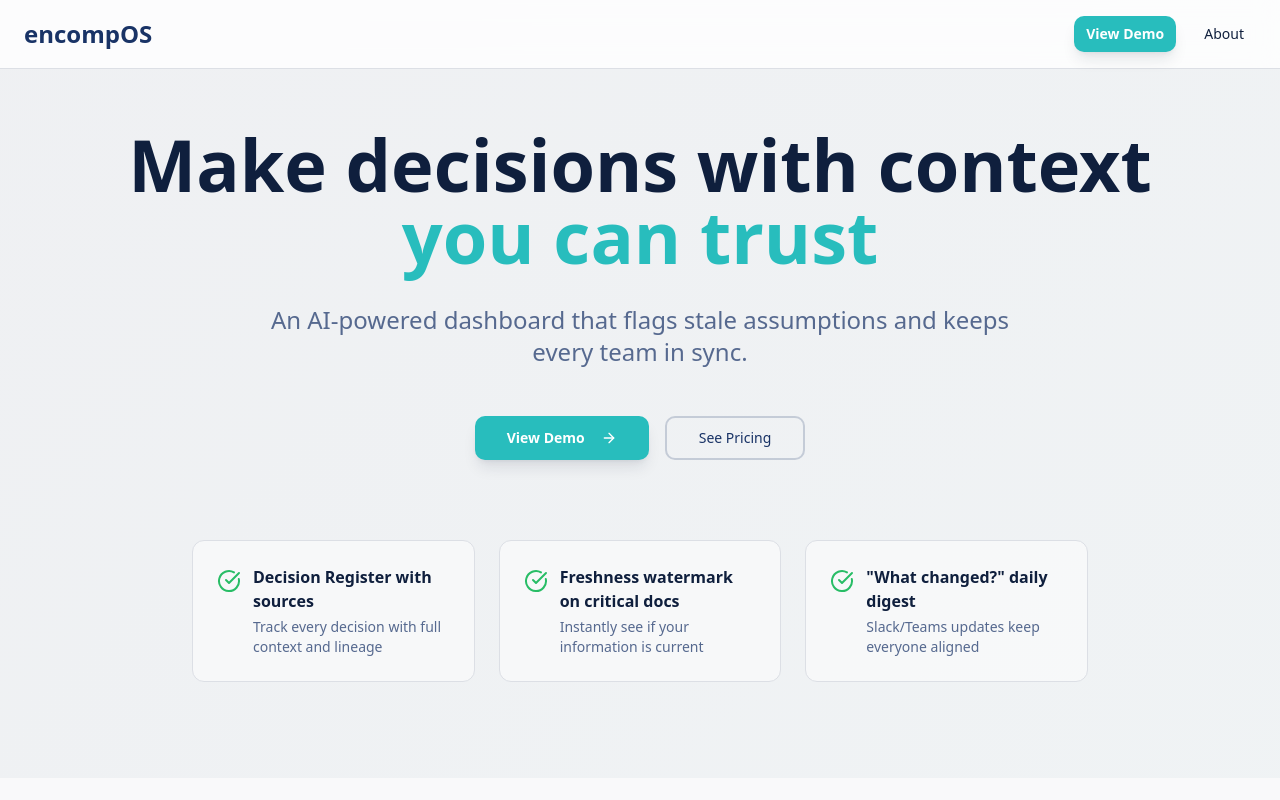
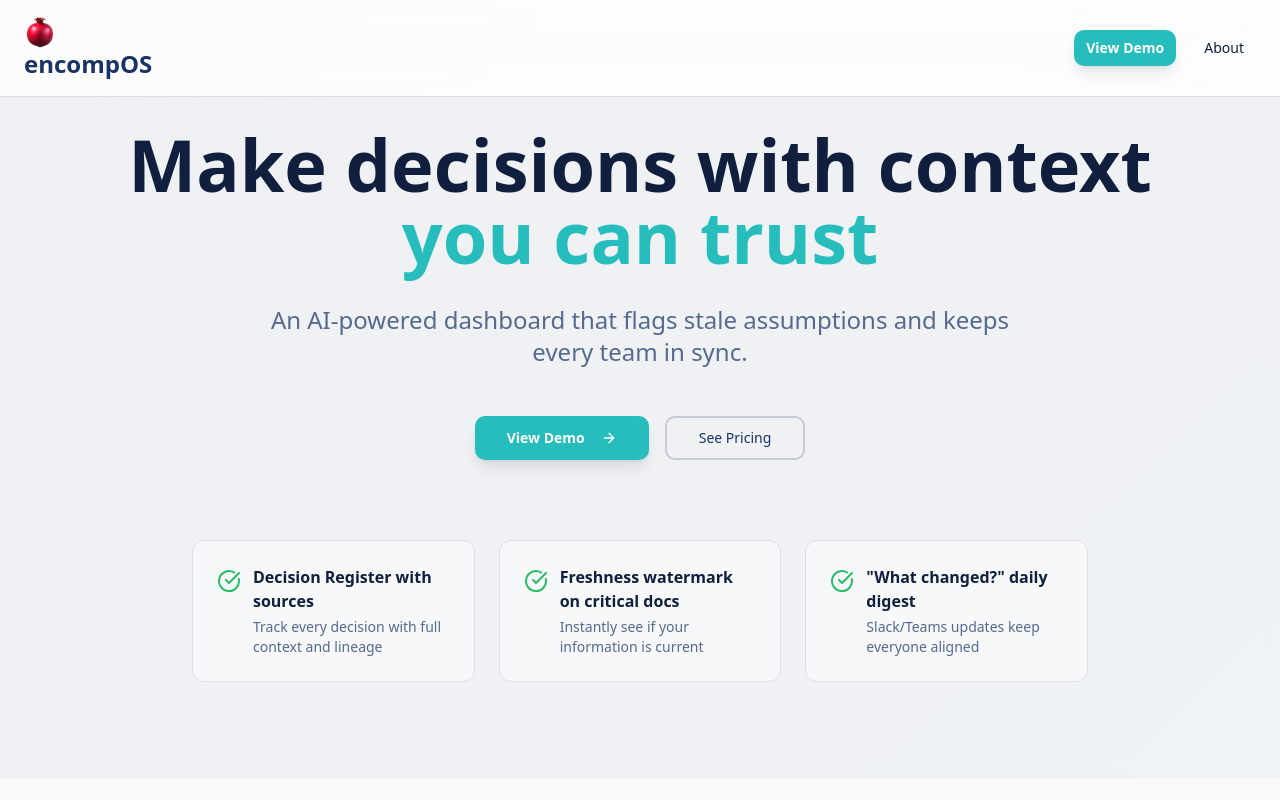
Before and after one commit to ioanassenov/ENTR410-encompOS, a React (Vite) app: page / in a window 1280 px wide. Shown: the top 800 px of the page. Built offline with nearby package versions, Linux system fonts and the light colour scheme; the HTML template or start-up script is replaced by a standard one.

Commit message:
Add logo to site

```diff
--- a/src/components/Navigation.tsx
+++ b/src/components/Navigation.tsx
@@ -9,6 +9,11 @@ const Navigation = () => {
     <nav className="fixed top-0 left-0 right-0 z-50 bg-card/80 backdrop-blur-md border-b border-border">
       <div className="container mx-auto px-6 py-4 flex items-center justify-between">
         <Link to="/" className="text-2xl font-bold text-primary hover:text-accent transition-colors">
+          <img
+            src="/logo.png"
+            alt="encompOS logo"
+            className="h-8 w-8 object-contain"
+          />
           encompOS
         </Link>
 
```
Also changed, not shown: public/logo.png (added).
